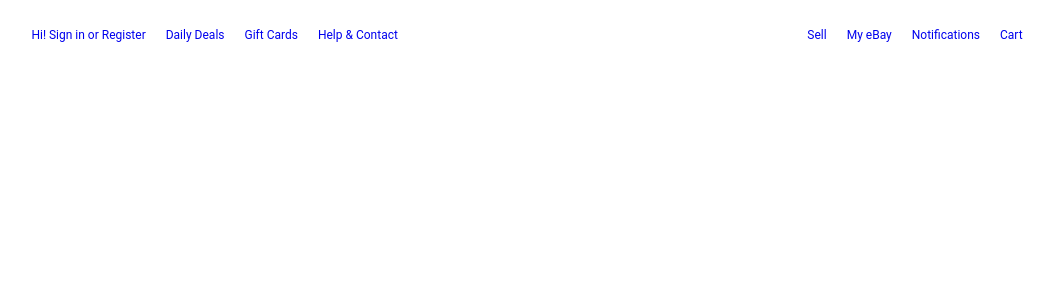
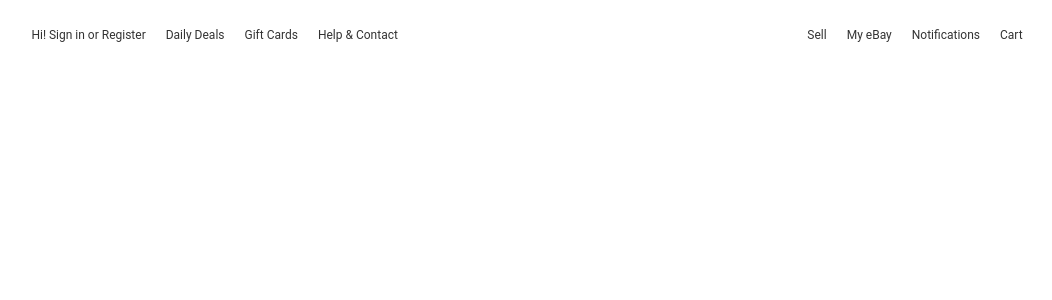
Before and after one commit to seabay-sdc/shopping-cart, a React app: page / in a window 1280 px wide. Shown: the top 300 px of the page, without its empty margins (113-1165 px from the left). Built offline with nearby package versions, Linux system fonts and the light colour scheme; the HTML template or start-up script is replaced by a standard one.

Commit message:
Add link class

```diff
--- a/client/src/components/App.jsx
+++ b/client/src/components/App.jsx
@@ -50,16 +50,16 @@ class App extends React.Component {
         <nav>
           <div className="container">
             <ul className="navbar-left">
-              <li><a href="#">Hi! Sign in or Register</a></li>
-              <li><a href="#">Daily Deals</a></li>
-              <li><a href="#">Gift Cards</a></li>
-              <li><a href="#">Help & Contact</a></li>
+              <li><a href="#" className="link">Hi! Sign in or Register</a></li>
+              <li><a href="#" className="link">Daily Deals</a></li>
+              <li><a href="#" className="link">Gift Cards</a></li>
+              <li><a href="#" className="link">Help & Contact</a></li>
             </ul>
             <ul className="navbar-right">
-              <li><a href="#">Sell</a></li>
-              <li><a href="#">My eBay</a></li>
-              <li><a href="#">Notifications</a></li>
-              <li><a href="#" onClick={this.toggleProductsMenu}>Cart</a></li>
+              <li><a href="#" className="link">Sell</a></li>
+              <li><a href="#" className="link">My eBay</a></li>
+              <li><a href="#" className="link">Notifications</a></li>
+              <li><a href="#" className="link" onClick={this.toggleProductsMenu}>Cart</a></li>
             </ul>
           </div>
         </nav>
--- a/client/src/components/Product.jsx
+++ b/client/src/components/Product.jsx
@@ -3,8 +3,8 @@ import React from 'react';
 const Product = ({ product }) => {
   return (
     <li className="clearfix">
-      <img className="item-picture" src={product.img1_url} alt="item1" />
-      <span className="item-name">{product.name}</span>
+      <img className="item-picture link" src={product.img1_url} alt="item1" />
+      <span className="item-name link">{product.name}</span>
       <span className="item-price">${product.price}</span>
     </li>
   );
--- a/client/src/styles/main.css
+++ b/client/src/styles/main.css
@@ -12,17 +12,17 @@ nav {
   padding: 0px 0 10px 0;
 }
 
-.link a {
+.link {
   color: #333333;
   cursor: pointer;
   text-decoration: none;
 }
 
-.link a:visited {
+.link:visited {
   text-decoration: none;
 }
 
-.link a:hover {
+.link:hover {
   color: var(--hover-color);
 }
 
```
